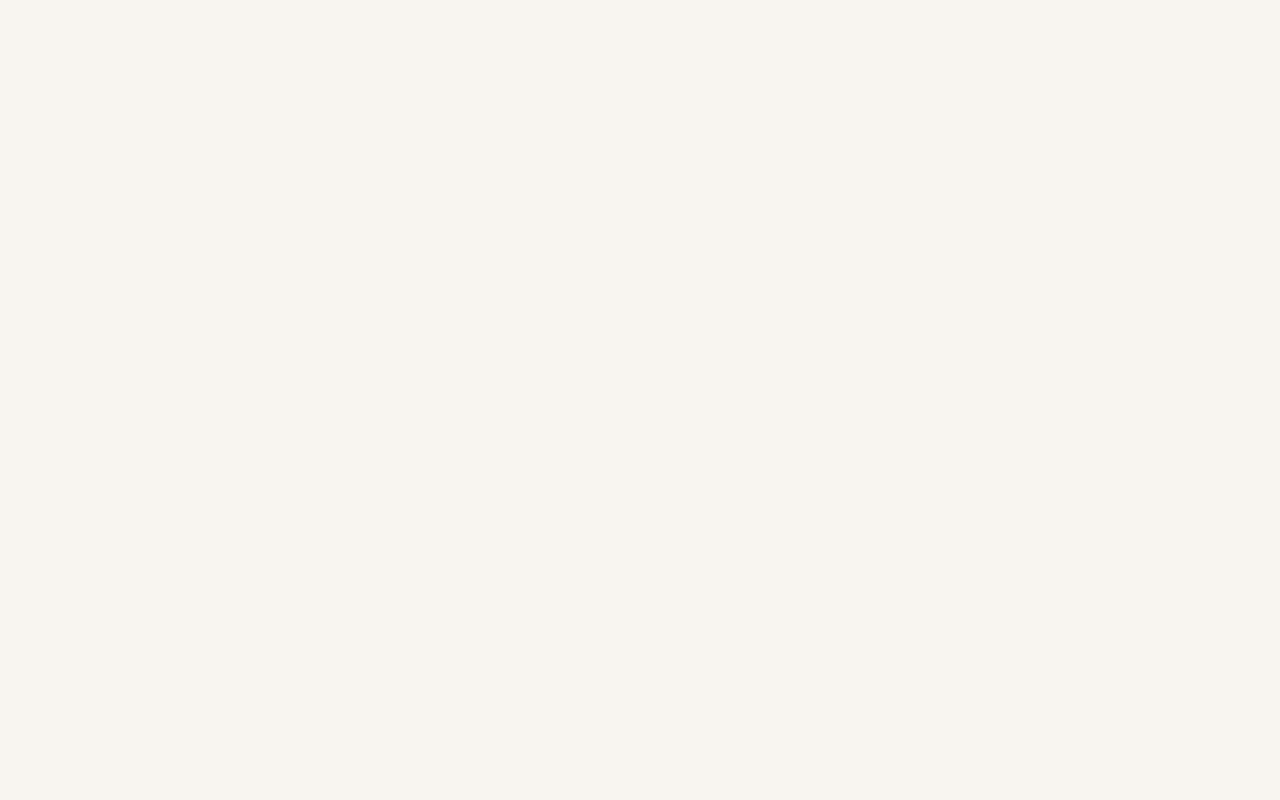
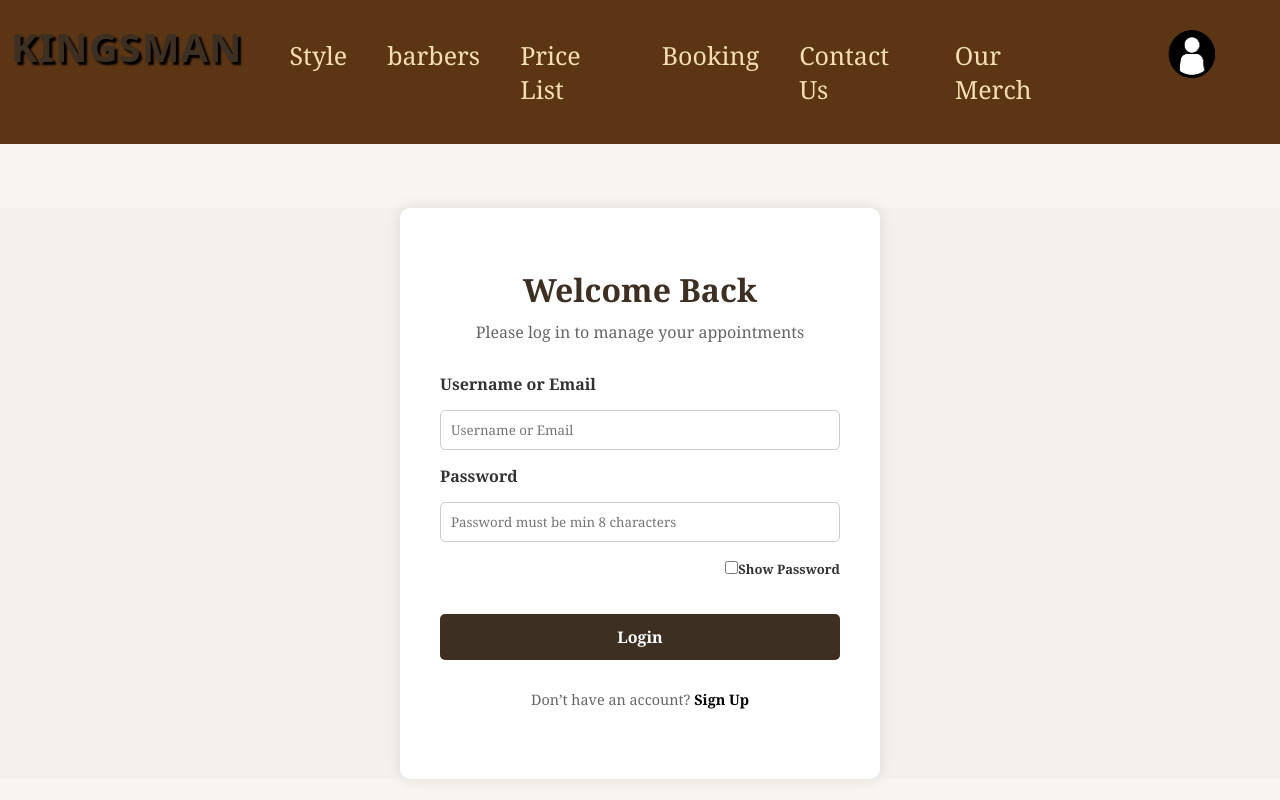
Before and after one commit to fadlanwpradana/belajar-react, a React (Create React App) app: page /login in a window 1280 px wide. Before the commit this address had no page. Built offline with nearby package versions, Linux system fonts and the light colour scheme.

Commit message:
feat: add api handling for login

```diff
--- a/package.json
+++ b/package.json
@@ -7,10 +7,12 @@
     "@testing-library/jest-dom": "^6.6.3",
     "@testing-library/react": "^16.1.0",
     "@testing-library/user-event": "^13.2.1",
+    "axios": "^1.13.2",
     "react": "^19.2.0",
     "react-dom": "^19.2.0",
     "react-router-dom": "^7.9.6",
     "react-scripts": "5.0.1",
+    "sweetalert2": "^11.26.4",
     "web-vitals": "^2.1.0"
   },
   "scripts": {
--- a/src/App.js
+++ b/src/App.js
@@ -8,7 +8,8 @@ import Pricelist from "./pages/pricelist/pricelist";
 import Barbers from "./pages/barbers/barbers";
 import Booking from "./pages/booking/booking";
 import Purchasing from "./pages/purchasing/purchasing";
-
+import Login from "./pages/sign in/login";
+import Signup from "./pages/sign up/signup";
 
 function App() {
   return (
@@ -31,6 +32,9 @@ function App() {
       <BrowserRouter>
         <Routes>
           <Route path="/" element={<Homepage />} />
+          <Route path="/login" element={<Login />} />
+          <Route path="/register" element={<Signup />} />
+
           <Route path="/style" element={<Style />} />
           <Route path="/pricelist" element={<Pricelist />} />
           <Route path="/barber" element={<Barbers />} />
--- a/src/component/navbar/Navigation.jsx
+++ b/src/component/navbar/Navigation.jsx
@@ -72,10 +72,9 @@ const Navigation = () => {
           </ul>
         </div>
         <div class="profile-icon">
-          <a href="login.html" target="main">
-            {" "}
+          <Link className="nav-link" to="/Login">
             <img src={logo} alt="logo" className="accountimage" />
-          </a>
+          </Link>
         </div>
       </div>
     </>
--- a/src/pages/sign in/login.jsx
+++ b/src/pages/sign in/login.jsx
@@ -1,9 +1,92 @@
-import React from 'react'
+import { React, useState } from "react";
+import "../../style/login.css";
+import Navigation from "../../component/navbar/Navigation";
+import { Link } from "react-router-dom";
+import { authService } from "../../service/authentication/authService";
+import Swal from "sweetalert2";
 
 const Login = () => {
+  const [form, setForm] = useState({ email: "", password: "" });
+  const [message, setMessage] = useState("");
+
+  const handleChange = (e) =>
+    setForm({ ...form, [e.target.name]: e.target.value });
+
+  const handleSubmit = async (e) => {
+    e.preventDefault();
+
+    try {
+      const res = await authService.login(form);
+      Swal.fire({
+        icon: "success",
+        title: "Success",
+        text: "Login successful!",
+        // timer: 1500,
+        showConfirmButton: false,
+      });
+
+      setMessage("Login successful!");
+    } catch (err) {
+      Swal.fire({
+        icon: "error",
+        title: "Login Failed",
+        text: err.message || "Invalid login",
+      });
+
+      setMessage(err.message || "Invalid login");
+    }
+  };
+
   return (
-    <div>Login</div>
-  )
-}
+    <>
+      <Navigation></Navigation>
+      <div className="body">
+        <div class="login-container">
+          <h1>Welcome Back</h1>
+          <p>Please log in to manage your appointments</p>
 
-export default Login
+          <form class="login-form" id="loginForm" onSubmit={handleSubmit}>
+            <label for="email">Username or Email</label>
+            <input
+              type="text"
+              id="email"
+              name="email"
+              placeholder="Username or Email"
+              onChange={handleChange}
+            />
+
+            <label for="password">Password</label>
+            <input
+              class="input-password"
+              type="password"
+              id="password"
+              name="password"
+              placeholder="Password must be min 8 characters"
+              onChange={handleChange}
+            />
+
+            <div class="btn-show-password">
+              <input id="checkbox" type="checkbox" onchange="showPassword()" />
+              <label for="checkbox">
+                <small>Show Password</small>
+              </label>
+            </div>
+
+            <button type="submit" id="btnFind" onclick="loginForm()">
+              Login
+            </button>
+
+            <p class="signup-link">
+              Don’t have an account?{" "}
+              <Link className="nav-link" to="/Register">
+                Sign Up
+              </Link>
+            </p>
+          </form>
+        </div>
+      </div>
+    </>
+  );
+};
+
+export default Login;
--- /dev/null
+++ b/src/pages/sign up/signup.jsx
@@ -0,0 +1,79 @@
+import React from "react";
+import { Link } from "react-router-dom";
+import Navigation from "../../component/navbar/Navigation";
+import "../../style/register.css";
+
+const Signup = () => {
+  return (
+    <>
+      <Navigation></Navigation>
+      <div>
+        <div class="signup-container">
+          <h1>Create Account</h1>
+          <p>Join Kingsman and manage your appointments with ease</p>
+
+          <form class="signup-form" id="signupform">
+            <label for="username">Username</label>
+            <input
+              type="text"
+              id="username"
+              name="username"
+              placeholder="Username"
+            />
+
+            <label for="email">Email Address</label>
+            <input
+              type="email"
+              id="email"
+              name="email"
+              placeholder="user@example.com"
+            />
+
+            <label for="phone">Phone Number</label>
+            <input
+              type="tel"
+              id="phone"
+              name="phone"
+              placeholder="08xxxxxxxxxx"
+            />
+
+            <label for="password1">Password</label>
+            <input
+              type="password"
+              id="password1"
+              name="password1"
+              placeholder="Password must be min 8 characters"
+            />
+
+            <label for="password2">Repeat Password</label>
+            <input
+              type="password"
+              id="password2"
+              name="password2"
+              placeholder="Password must be valid"
+            />
+
+            <div class="btn-show-password">
+              <input id="checkbox" type="checkbox" />
+              <label for="checkbox">
+                <small>Show Password</small>
+              </label>
+            </div>
+
+            <button type="submit" id="submit">
+              Sign Up
+            </button>
+            <p class="login-link">
+              Already have an account?{" "}
+              <Link className="nav-link" to="/Login">
+                Sign In
+              </Link>
+            </p>
+          </form>
+        </div>
+      </div>
+    </>
+  );
+};
+
+export default Signup;
--- /dev/null
+++ b/src/service/api/axios.js
@@ -0,0 +1,10 @@
+// api/axios.js
+import axios from "axios";
+
+const api = axios.create({
+  baseURL: "http://localhost:5000/api/auth",
+  timeout: 8000,
+  headers: { "Content-Type": "application/json" },
+});
+
+export default api;
--- /dev/null
+++ b/src/service/authentication/authService.js
@@ -0,0 +1,26 @@
+import api from "../api/axios";
+
+export const authService = {
+  async register(data) {
+    const res = await api.post("/register", data);
+    return res.data;
+  },
+
+  async login(data) {
+    const res = await api.post("/login", data);
+    const token = res.data.token;
+
+    // Save token
+    localStorage.setItem("token", token);
+
+    return res.data;
+  },
+
+  logout() {
+    localStorage.removeItem("token");
+  },
+
+  getToken() {
+    return localStorage.getItem("token");
+  },
+};
--- /dev/null
+++ b/src/style/login.css
@@ -0,0 +1,85 @@
+body {
+  height: 100dvh;
+  background-color: #f4f1ec;
+}
+
+.body {
+  font-family: "Segoe UI", sans-serif;
+  background-color: #f4f1ec;
+  margin-top: 5%;
+
+  padding: 0;
+  display: flex;
+  justify-content: center;
+  align-items: center;
+}
+
+.login-container {
+  background-color: #fff;
+  padding: 40px;
+  border-radius: 10px;
+  box-shadow: 0 0 15px rgba(0, 0, 0, 0.1);
+  max-width: 400px;
+  width: 100%;
+  text-align: center;
+}
+
+h1 {
+  margin-bottom: 10px;
+  font-size: 2em;
+  color: #3e2f23;
+}
+
+p {
+  margin-bottom: 30px;
+  color: #666;
+}
+
+.login-form {
+  display: flex;
+  flex-direction: column;
+  gap: 15px;
+}
+
+.login-form label {
+  text-align: left;
+  font-weight: bold;
+  color: #333;
+}
+
+.login-form input {
+  padding: 10px;
+  border: 1px solid #ccc;
+  border-radius: 5px;
+}
+
+.login-form button {
+  background-color: #3e2f23;
+  color: #fff;
+  padding: 12px;
+  border: none;
+  border-radius: 5px;
+  cursor: pointer;
+  font-size: 1em;
+  transition: background 0.3s ease;
+}
+
+.login-form button:hover {
+  background-color: #5a4433;
+}
+
+.signup-link {
+  margin-top: 15px;
+  font-size: 0.9em;
+}
+
+.btn-show-password {
+  text-align: right;
+}
+
+.signup-link a {
+  color: #000;
+  text-decoration: none;
+  font-weight: 600;
+  text-decoration: none;
+}
--- /dev/null
+++ b/src/style/register.css
@@ -0,0 +1,94 @@
+/* register.css */
+
+body {
+  font-family: "Poppins", sans-serif;
+  background: #f8f5f0;
+  margin: 0;
+  padding: 0;
+}
+
+.signup-container {
+  max-height: 70dvh;
+  max-width: 400px;
+  margin: 60px auto; /* jarak dari atas layar */
+  background: #fff;
+  padding: 20px;
+  border-radius: 10px;
+  box-shadow: 0 8px 20px rgba(0, 0, 0, 0.1);
+  text-align: center;
+}
+
+.signup-container h1 {
+  margin-top: 10px; /* jarak dari atas container */
+  margin-bottom: 10px;
+  font-weight: 700;
+  color: #3e2f23;
+}
+
+.signup-container p {
+  margin-bottom: 25px;
+  color: #666;
+}
+
+.signup-form {
+  display: flex;
+  flex-direction: column;
+  text-align: left;
+}
+
+.signup-form label {
+  margin-bottom: 5px;
+  font-weight: 500;
+  color: #333;
+  font-weight: bold;
+  font-size: 14px;
+}
+
+.signup-form input {
+  margin-bottom: 20px;
+  padding: 12px;
+  border: 1px solid #ccc;
+  border-radius: 6px;
+  font-size: 14px;
+}
+
+.signup-form input:focus {
+  border-color: #000;
+  outline: none;
+  border: 2px solid black;
+}
+
+#submit {
+  background: #3e2f23;
+  color: #fff;
+  padding: 12px;
+  border: none;
+  border-radius: 6px;
+  font-size: 16px;
+  cursor: pointer;
+  transition: background 0.3s ease;
+}
+
+#submit:hover {
+  background: #5a4433;
+}
+
+.login-link {
+  margin-top: 15px;
+  font-size: 14px;
+}
+
+.login-link a {
+  color: #000;
+  text-decoration: none;
+  font-weight: 545;
+  text-decoration: none;
+}
+
+.btn-show-password {
+  text-align: right;
+}
+
+label small {
+  font-size: 13px;
+}
```
Also changed, not shown: 1 other file (tests, documents, lock files or other folders).
